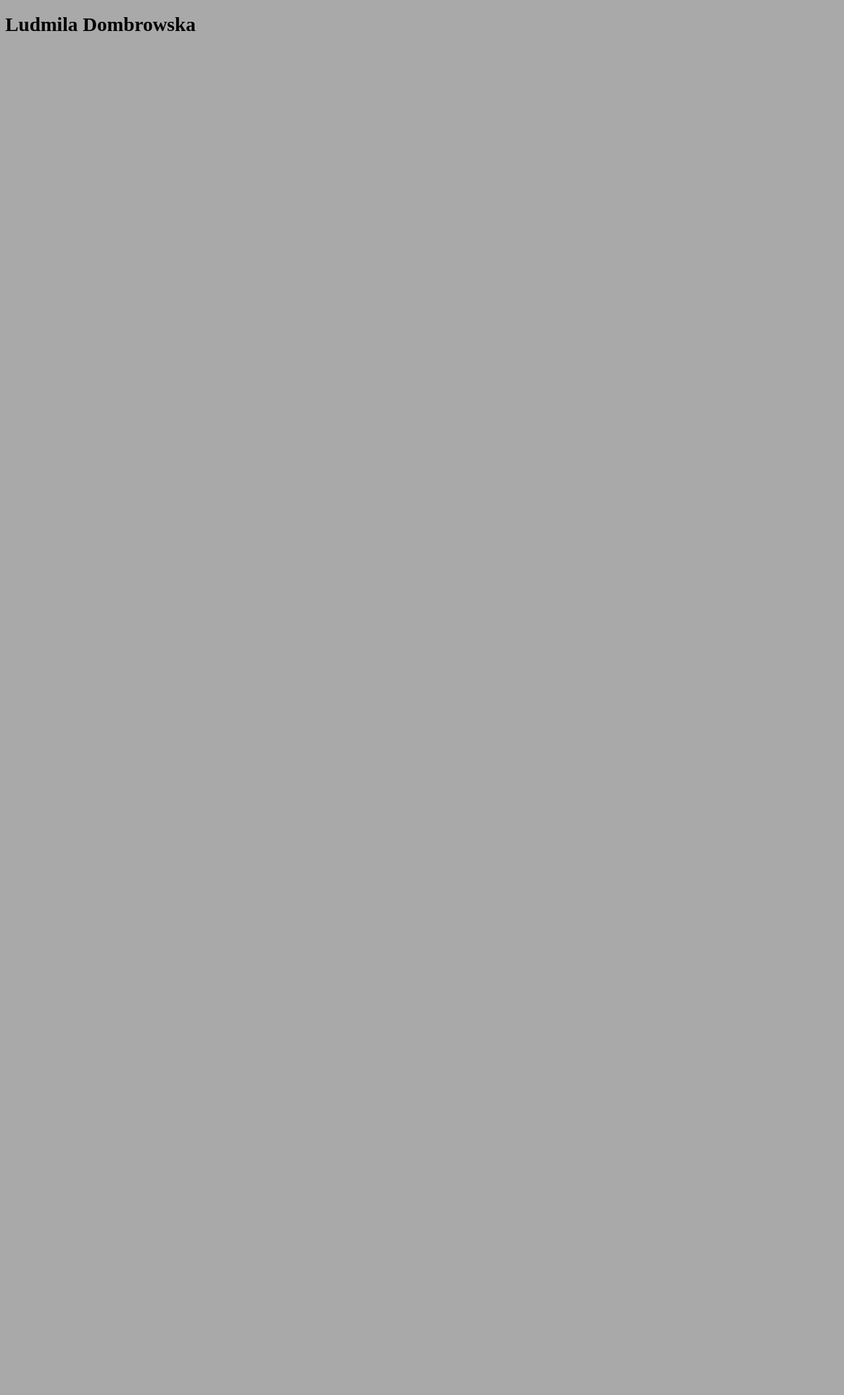
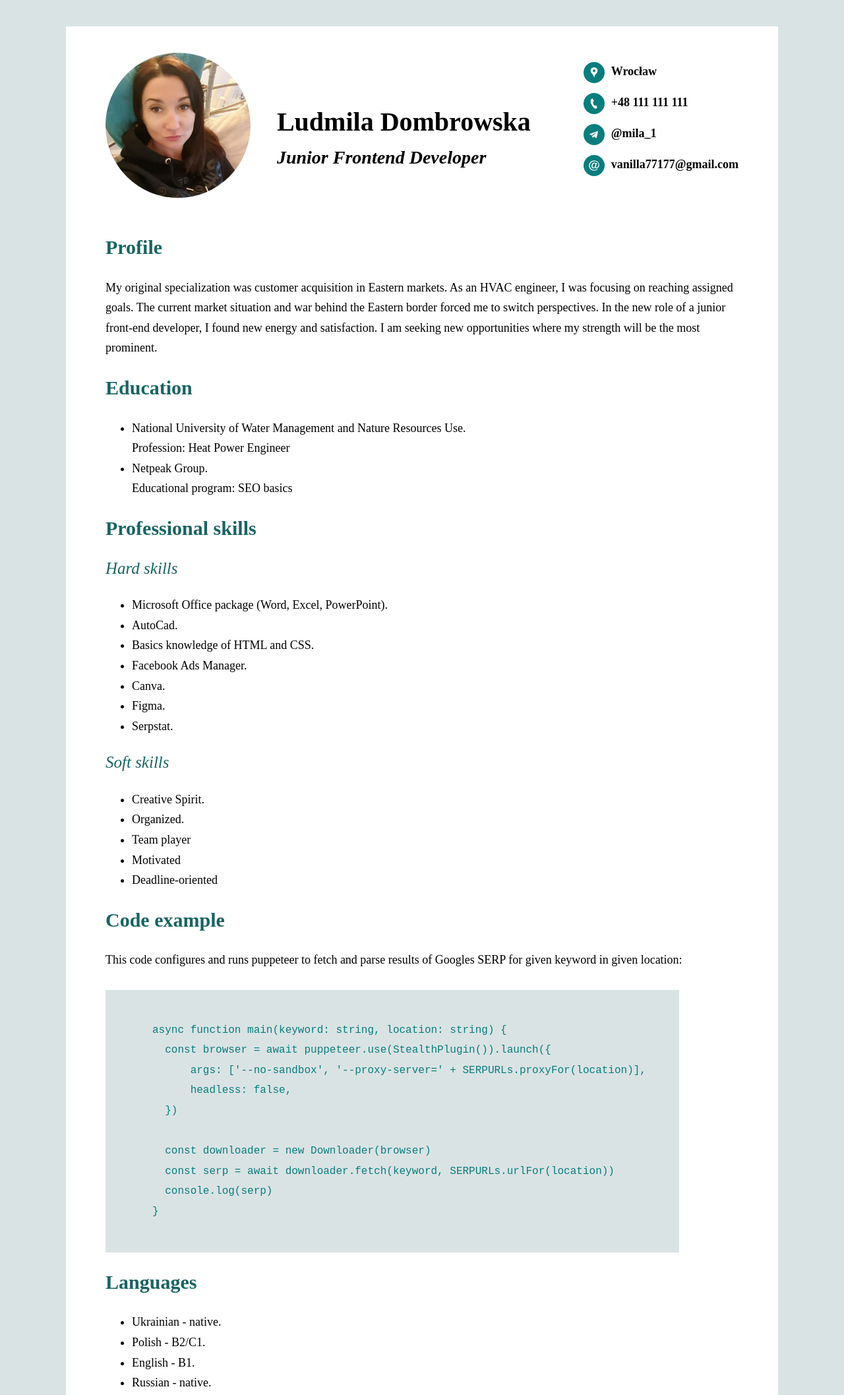
Before and after one commit to Mila-D1/repository_5_12, a plain HTML site: page index.html in a window 1280 px wide. Shown: the top 2115 px of the page at 66% size. Before the commit the page ends 800 px from the top, so only its background shows below. Drawn offline with Linux system fonts and the light colour scheme.

Commit message:
feat: implemented full cv

```diff
--- a/index.html
+++ b/index.html
@@ -1,13 +1,106 @@
 <!DOCTYPE html>
 <html lang="en">
 <head>
-    <meta charset="UTF-8">
-    <meta http-equiv="X-UA-Compatible" content="IE=edge">
-    <meta name="viewport" content="width=device-width, initial-scale=1.0">
-    <link rel="stylesheet" href="style.css">
-    <title>CV</title>
+  <meta charset="UTF-8">
+  <meta http-equiv="X-UA-Compatible" content="IE=edge">
+  <meta name="viewport" content="width=device-width, initial-scale=1.0">
+  <title>CV</title>
+  <link rel="stylesheet" href="style.css">
 </head>
 <body>
-    <h1>Ludmila Dombrowska</h1>
+  <header>
+    <img class="profile-picture circle" src="img/photo.png" alt="Profile picture">
+    <div>
+      <h1>Ludmila Dombrowska</h1>
+      <h2 class="prof_header">Junior Frontend Developer</h2>
+    </div>
+    <div class="contact_info">
+      <ul>
+        <li><img class="address-icon" src="icons/location-24-3.png" alt="location">Wrocław</li>
+        <li><img class="address-icon" src="icons/phone-24-3.png" alt="phone"><a href="tel:111111111">+48 111 111 111</a></li>
+        <li><img class="address-icon" src="icons/telegram-24-3.png" alt="telegram">@mila_1</li>
+        <li><img class="address-icon" src="icons/email-24-3.png" alt="email"><a href="mailto:vanilla77177@gmail.com">vanilla77177@gmail.com</a></li>
+      </ul>
+    </div>
+  </header>
+  <main>
+    <section class="profile">
+      <h2>Profile</h2>
+      <p>
+        My original specialization was customer acquisition in Eastern markets. As an HVAC engineer, I was focusing on reaching assigned goals. The current market situation and war behind the Eastern border forced me to switch perspectives. In the new role of a junior front-end developer, I found new energy and satisfaction. I am seeking new opportunities where my strength will be the most prominent.
+      </p>
+    </section>
+    <section class="education">
+      <h2>Education</h2>
+      <ul>
+      <li>National University of Water Management and Nature Resources Use.<br>Profession: Heat Power Engineer</li>
+      <li>Netpeak Group.<br>Educational program: SEO basics</li>
+      </ul>
+    </section>
+    <section>
+      <h2>Professional skills</h2>
+      <h3>Hard skills</h3>
+      <ul>
+        <li>Microsoft Office package (Word, Excel, PowerPoint).</li>
+        <li>AutoCad.</li>
+        <li>Basics knowledge of HTML and CSS.</li>
+        <li>Facebook Ads Manager.</li>
+        <li>Canva.</li>
+        <li>Figma.</li>
+        <li>Serpstat.</li>
+      </ul>
+      <h3>Soft skills</h3>
+      <ul>
+          <li>Creative Spirit.</li>
+          <li>Organized.</li>
+          <li>Team player</li>
+          <li>Motivated </li>
+          <li>Deadline-oriented</li>
+      </ul>
+    </section>
+    <section class="example">
+      <h2>Code example</h2>
+      <p>This code configures and runs puppeteer to fetch and parse results of Googles SERP for given keyword in given location:</p>
+      <pre>
+        <code>
+          async function main(keyword: string, location: string) {
+            const browser = await puppeteer.use(StealthPlugin()).launch({
+                args: ['--no-sandbox', '--proxy-server=' + SERPURLs.proxyFor(location)],
+                headless: false,
+            })
+
+            const downloader = new Downloader(browser)
+            const serp = await downloader.fetch(keyword, SERPURLs.urlFor(location))
+            console.log(serp)
+          }
+        </code>
+      </pre>
+    </section>
+    <section class="languages">
+     <h2>Languages</h2>
+      <ul>
+        <li>Ukrainian - native.</li>
+        <li>Polish - B2/C1. </li>
+        <li>English - B1.</li>
+        <li>Russian - native.</li>
+      </ul>
+   </section>
+    <section>
+    <h2>Hobby</h2>
+    <ul>
+        <li>Sport.</li>
+        <li>Traveling.</li>
+        <li>Photography.</li>
+        <li>Social media.</li>
+        <li>Psychology: DISC assessment.</li>
+    </ul>
+    </section>
+  </main>
+  <footer>
+    <a class="github" href="https://github.com/Mila-D1"><img class="github-icon" src="icons/github-32-3.png" alt="Github Icon">
+      <p>GitHub</p></a>
+    <p>© 2022</p>
+    <a class="rs-logo" href="https://rs.school/js/"><img src="icons/rs_school_logo_3.png" alt="Rsschool Icon"></a>
+  </footer>
 </body>
 </html>
--- a/style.css
+++ b/style.css
@@ -1,6 +1,118 @@
 body {
-    background-color: darkgrey;
+    background-color: rgb(218, 227, 228);
+    padding: 40px 0px;
+    margin: 0px;
 }
-h1 {
+h1 { font-size: 40px;
+    margin-top: 60px;
+    margin-bottom: 15px;
+}
+h2 { color:  rgb(26, 99, 99);
     font-size: 30px;
+    font-style: initial;
+    font-weight: 600;
+    margin: 30px 0px;
 }
+.prof_header {
+    font-size: 28px;
+    font-style: italic;
+    color: black;
+    margin-top: 10px;
+    margin-bottom: 5px;
+}
+h3 {
+    color:  rgb(26, 99, 99);;
+    font-size: 25px;
+    font-weight: normal;
+    font-style: italic;
+}
+header {
+    display: flex;
+    justify-content: space-between;
+    align-items: center;
+    padding: 20px 60px;
+    background-color: white;
+    width: 960px;
+    margin: 0 auto;
+}
+header ul {
+    list-style: none;
+    font-size: 18px;
+}
+header li {
+    margin-bottom: 15px;
+    font-weight: bold;
+}
+header a {
+    text-decoration: none;
+    color: #000000;
+}
+.address-icon {
+    width: 16px;
+    height: 16px;
+    background-color: rgb(11, 125, 125);
+    margin-right: 10px;
+    padding:  8px;
+    vertical-align: middle;
+    border-radius: 50%;
+}
+.circle {
+    border-radius: 50%;
+    margin-top: 20px;
+}
+.profile-picture {
+    width: 220px;
+     height: 220px;
+}
+main {
+    background-color: white;
+    padding: 10px 60px 20px 60px;
+    width: 960px;
+    margin: 0 auto;
+    line-height: 170%;
+    font-size: 18px;
+}
+.education p {
+    margin: 5px;
+}
+.example pre {
+    color: rgb(11, 125, 125);
+    width: 870px;
+    font-size: 1.0rem;
+    margin-top: 30px;
+    margin-bottom: 10px;
+    background-color: rgb(218, 227, 228);
+}
+.example code {
+    position: relative;
+    right: 25px;
+    top: 15px;
+}
+footer {
+    background-color: rgb(11, 125, 125);
+    padding: 10px 60px 10px 60px;
+    width: 960px;
+    margin: 0 auto;
+    font-size: 18px;
+    display: flex;
+    justify-content: space-between;
+    align-items: center;
+}
+footer a {
+text-decoration: none;
+color: #ffffff;
+}
+footer .github-icon {
+    margin-right: 10px;
+}
+.github {
+    display: flex;
+    align-items: center;
+    justify-content: space-between;
+}
+footer p {
+    color: #ffffff;
+}
+.rs-logo {
+    align-content: center;
+}
```
Also changed, not shown: icons/RS.png (added), icons/RS_logo.png (added), icons/email-24-3.png (added), icons/github-32-3.png (added), icons/location-24-3.png (added), icons/phone-24-3.png (added), icons/rs_school_logo_3.png (added), icons/telegram-24-3.png (added), img/photo.png (added).
